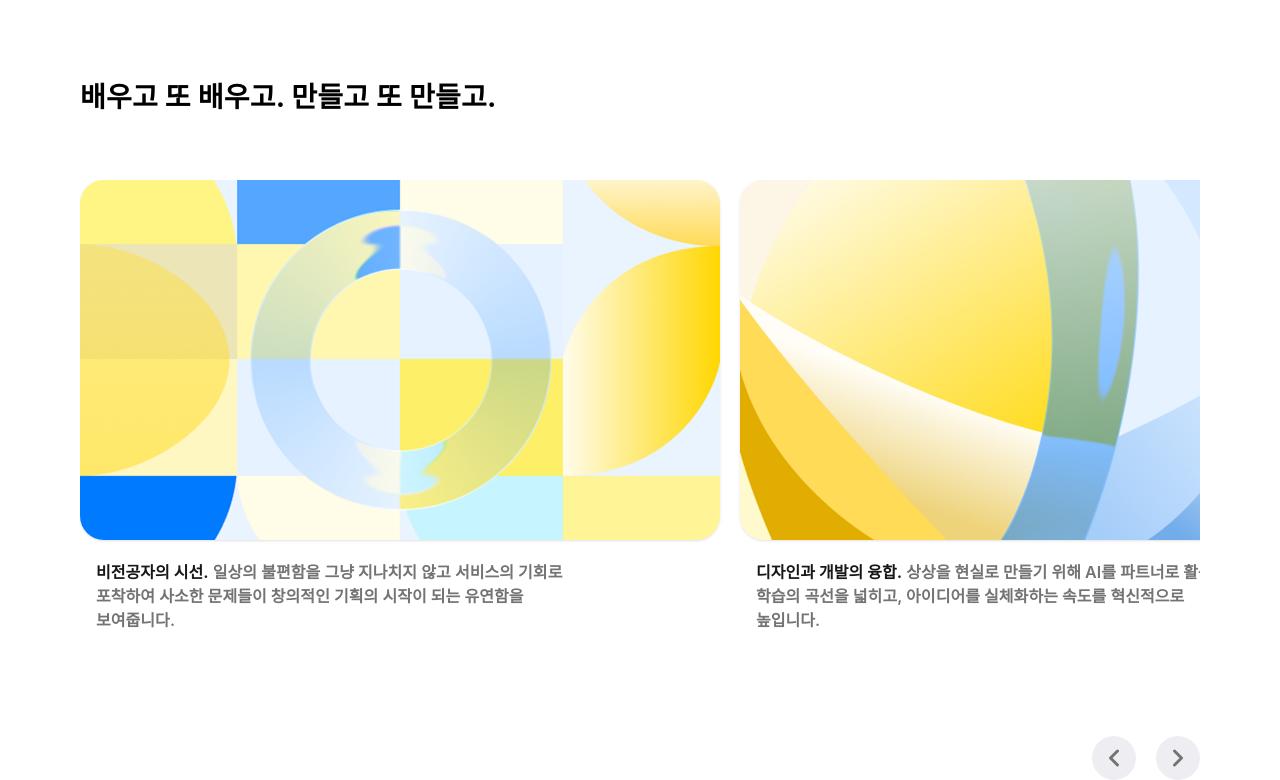
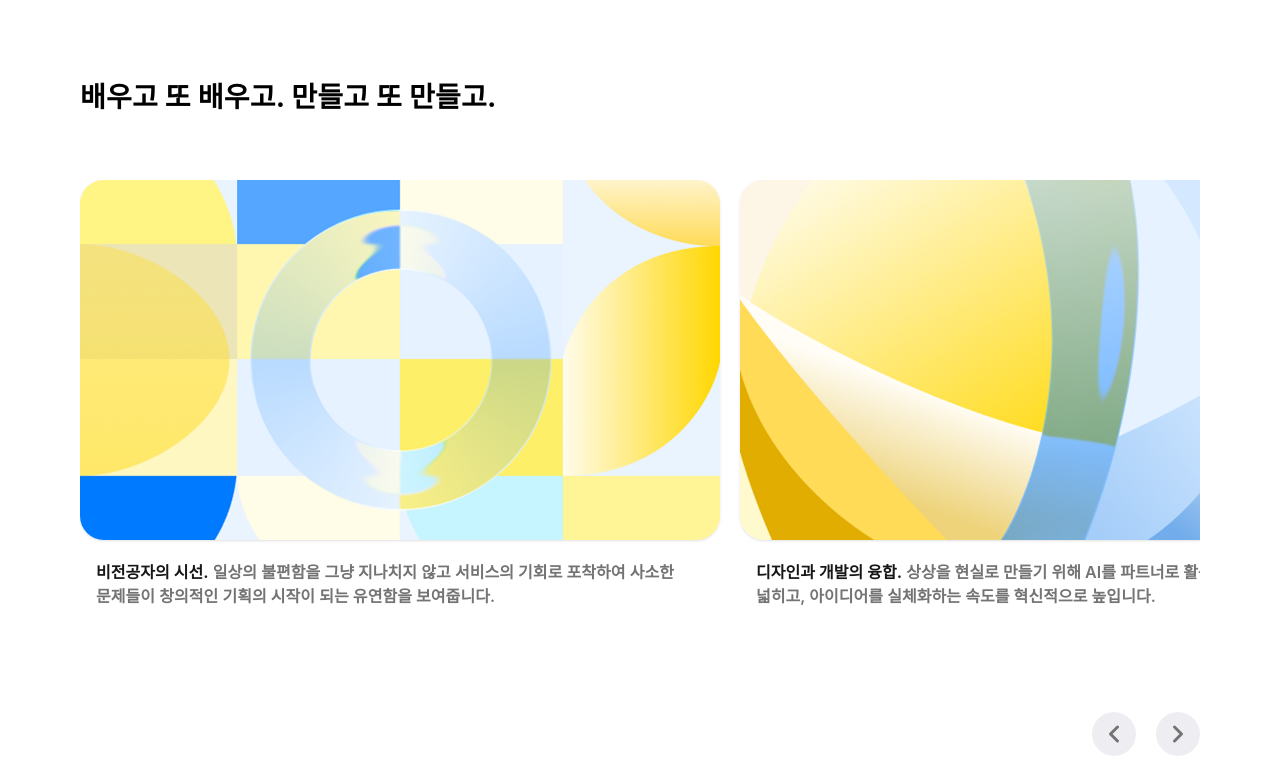
Before and after one commit to BS-Stack-Lab/portfolio-site-2026, a Next.js app: page / in a window 1280 px wide. Shown: the part 3695-4475 px from the top of the page. Built offline with nearby package versions, Linux system fonts and the light colour scheme; a web font is replaced by a local one.

Commit message:
fdajflkdj

```diff
--- a/components/AboutMe.tsx
+++ b/components/AboutMe.tsx
@@ -71,7 +71,7 @@ export default function AboutMe() {
                   </div>
 
                   {/* 설명 문구: 이미지 너비에 맞춰 정렬 */}
-                  <div className="w-full flex flex-col items-start mt-[20px] xl:pl-[16px] xl:pr-[128px] gap-[4px]">
+                  <div className="w-full flex flex-col items-start mt-[20px] xl:pl-[16px] gap-[4px]">
                     <p className="font-wanted font-semibold text-[#737373] tracking-[0.057px] break-keep xl:text-[16px] xl:leading-[24px] text-[14px]">
                       <span className="text-[#171717] font-bold">{card.highlight}</span> {card.desc}
                     </p>
```
